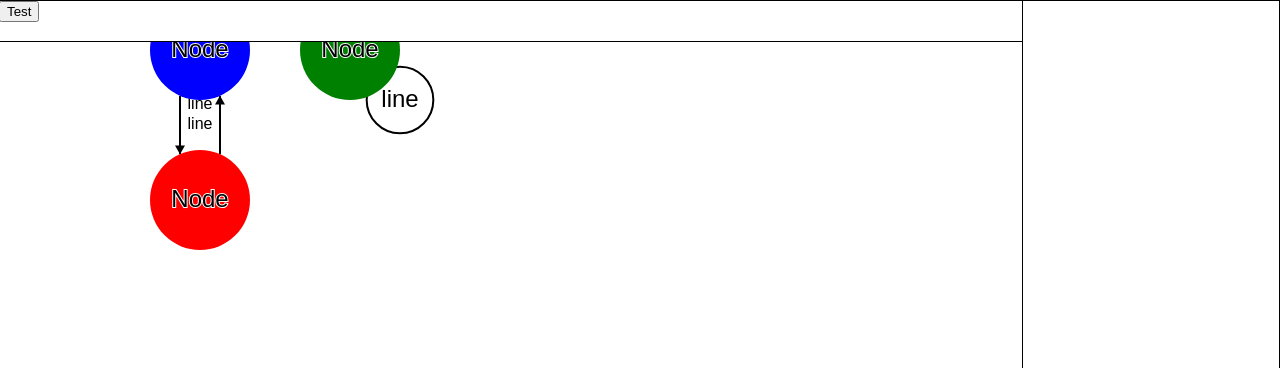
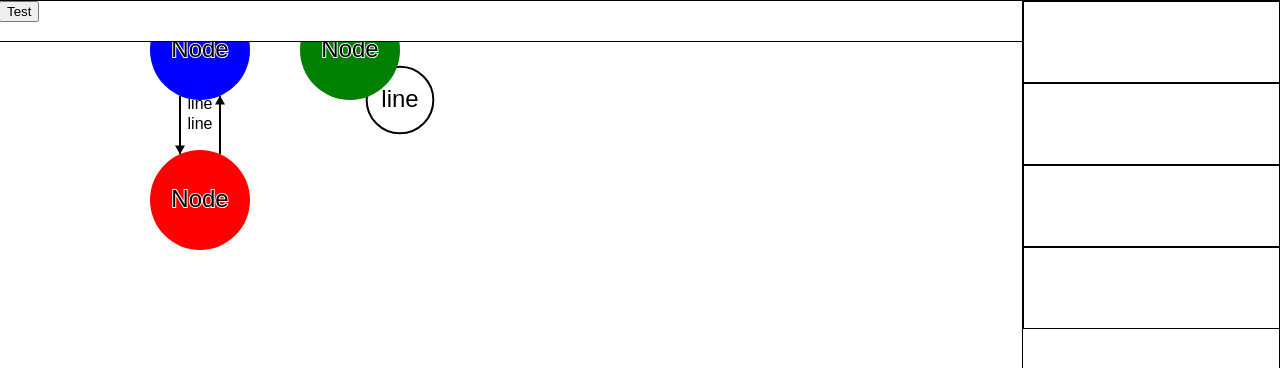
Before and after one commit to domasbraz/node-graph, a plain HTML site: page index.html in a window 1280 px wide. Shown: the top 368 px of the page. Drawn offline with Linux system fonts and the light colour scheme.

Commit message:
updated gui

```diff
--- a/index.html
+++ b/index.html
@@ -7,7 +7,13 @@
 <body>
 
     <div class="gui top"><button onclick="animateSideGui()">Test</button></div>
-    <div class="gui side" pos=0></div>
+    <div class="gui side" pos=0>
+        <div class="guiSection"></div>
+        <div class="guiSection"></div>
+        <div class="guiSection"></div>
+        <div class="guiSection"></div>
+
+    </div>
     <canvas id="myCanvas" width="1000" height="500"></canvas>
 
     <!--pop>Popup</pop-->
--- a/styles/style.css
+++ b/styles/style.css
@@ -39,3 +39,10 @@ pop
     width: 100%;
     height: 5%;
 }
+
+.guiSection
+{
+    border: 1px solid black;
+    width: 100%;
+    height: 10%;
+}
```
